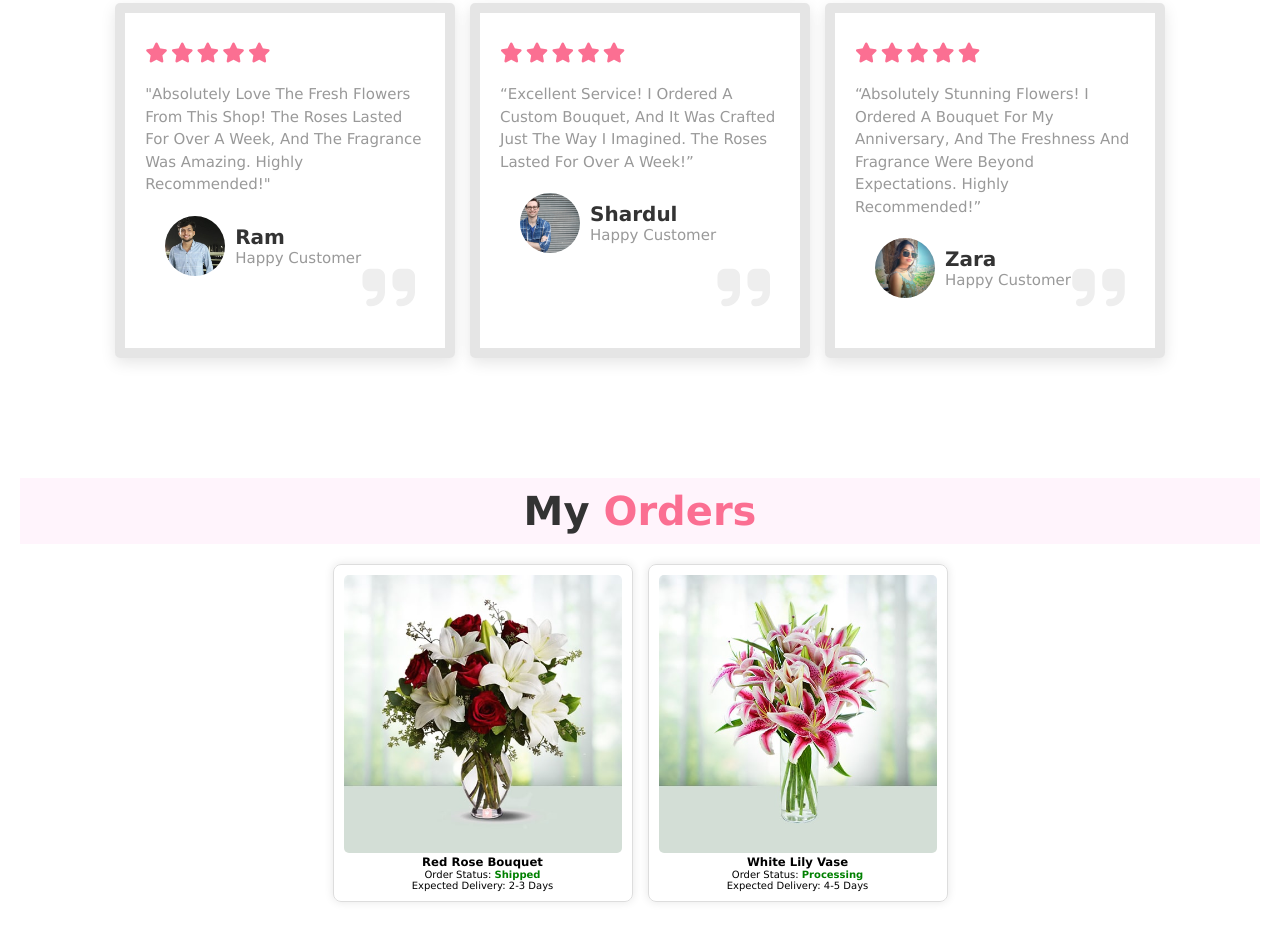
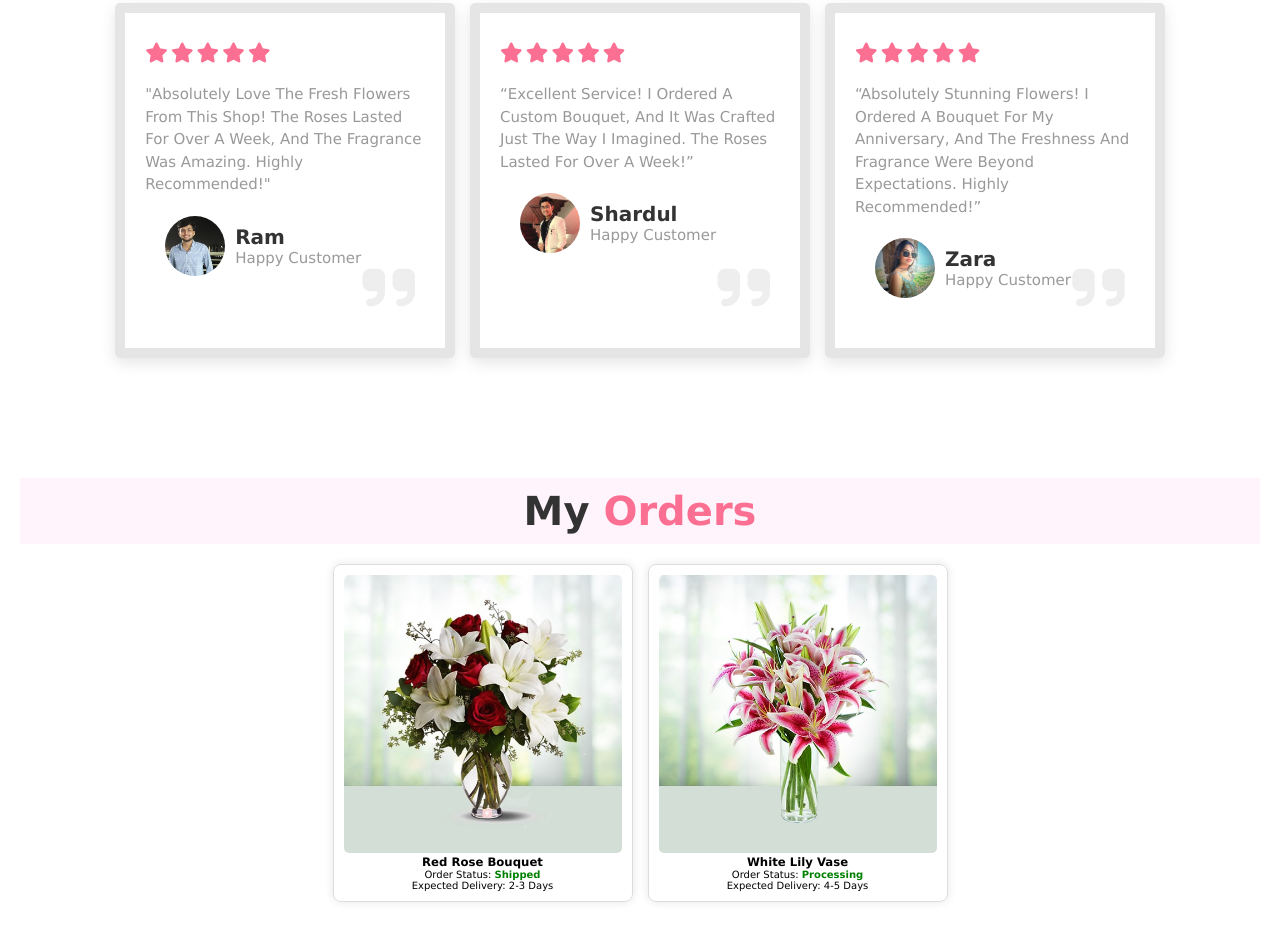
Before and after one commit to Sejalkarwa/flower-website, a plain HTML site: page index.html in a window 1280 px wide. Shown: the part 3144-4085 px from the top of the page. Drawn offline with Linux system fonts and the light colour scheme.

Commit message:
Add files via upload

```diff
--- a/index.html
+++ b/index.html
@@ -329,7 +329,7 @@
         </div>
         <p>“Excellent service! I ordered a custom bouquet, and it was crafted just the way I imagined. The roses lasted for over a week!”</p>
         <div class="user">
-          <img src="pic2.webp">
+          <img src="m5.jpeg">
           <div class="user_info">
             <h3>Shardul</h3>
             <span>happy customer</span>
```
